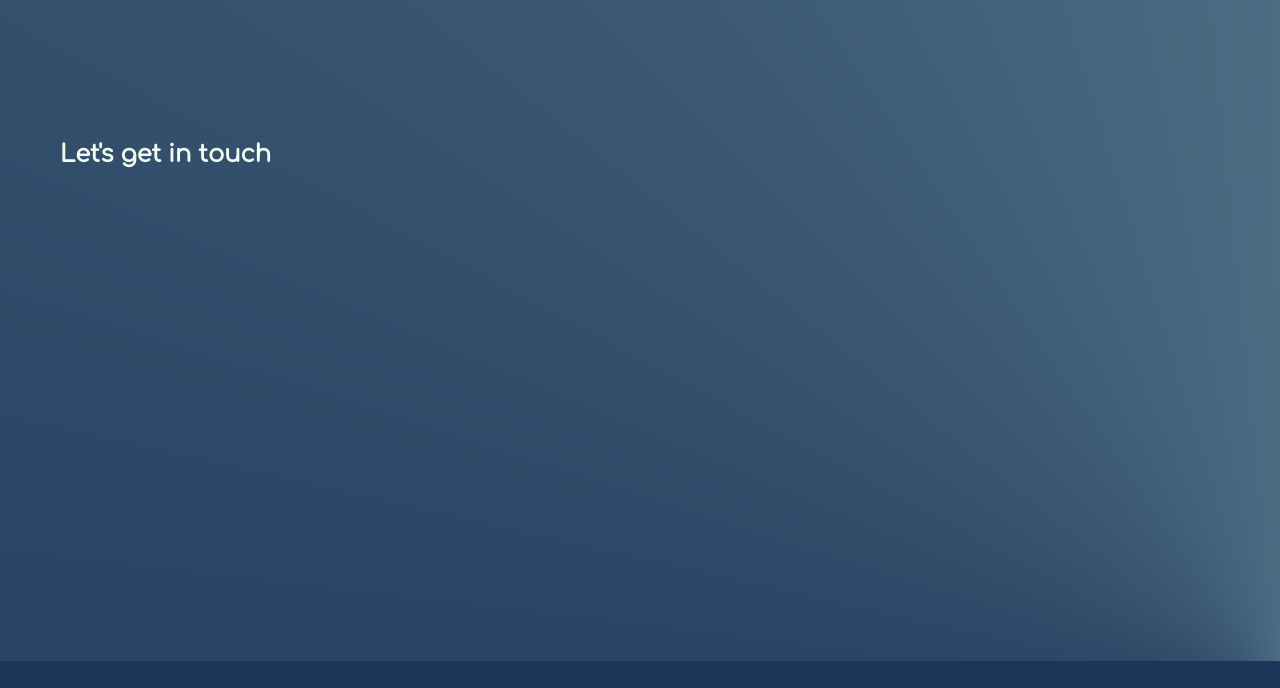
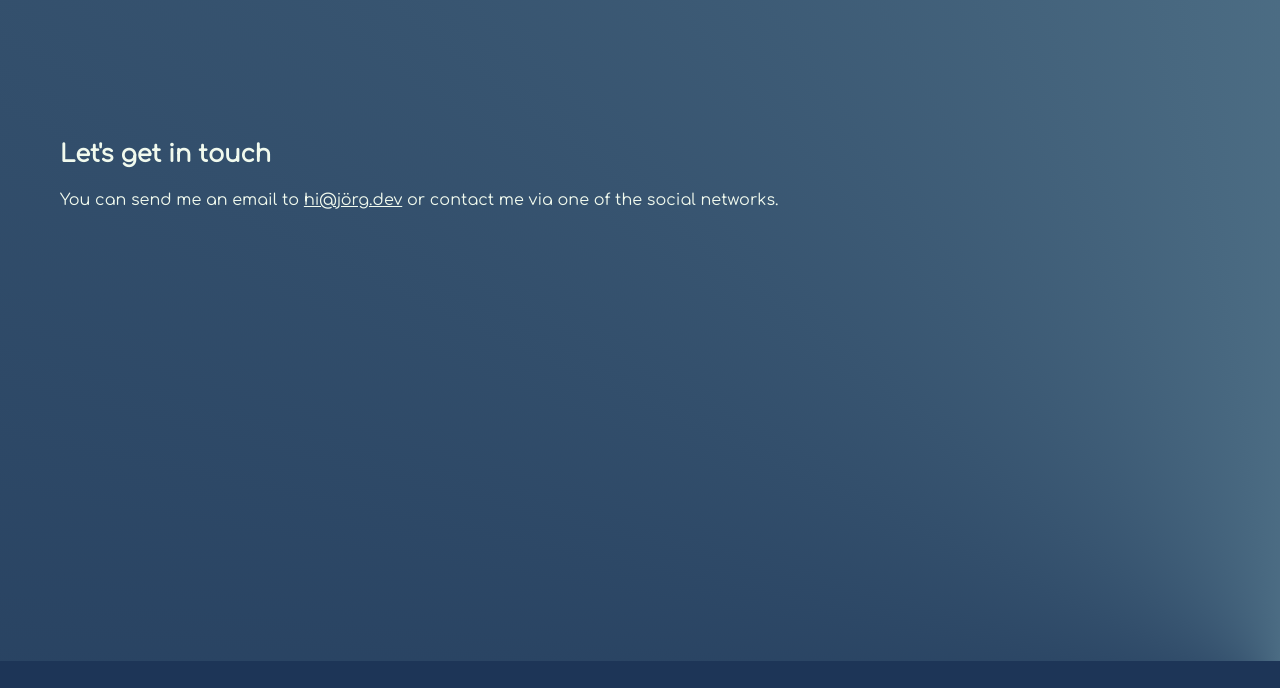
Before and after one commit to lauenroth/joerg.dev, a Gatsby site: page /contact in a window 1280 px wide. Shown: the part 99-787 px from the top of the page. Built offline with nearby package versions, Linux system fonts and the light colour scheme; Gatsby itself is replaced by a stand-in of ours.

Commit message:
email on contact page

```diff
--- a/src/pages/contact.tsx
+++ b/src/pages/contact.tsx
@@ -5,7 +5,10 @@ const ContactPage: React.FC = () => (
   <MainLayout>
     <section>
       <h1>Let's get in touch</h1>
-      <p></p>
+      <p>
+        You can send me an email to <a href="mailto:hi@jörg.dev">hi@jörg.dev</a>{" "}
+        or contact me via one of the social networks.
+      </p>
     </section>
   </MainLayout>
 );
```
